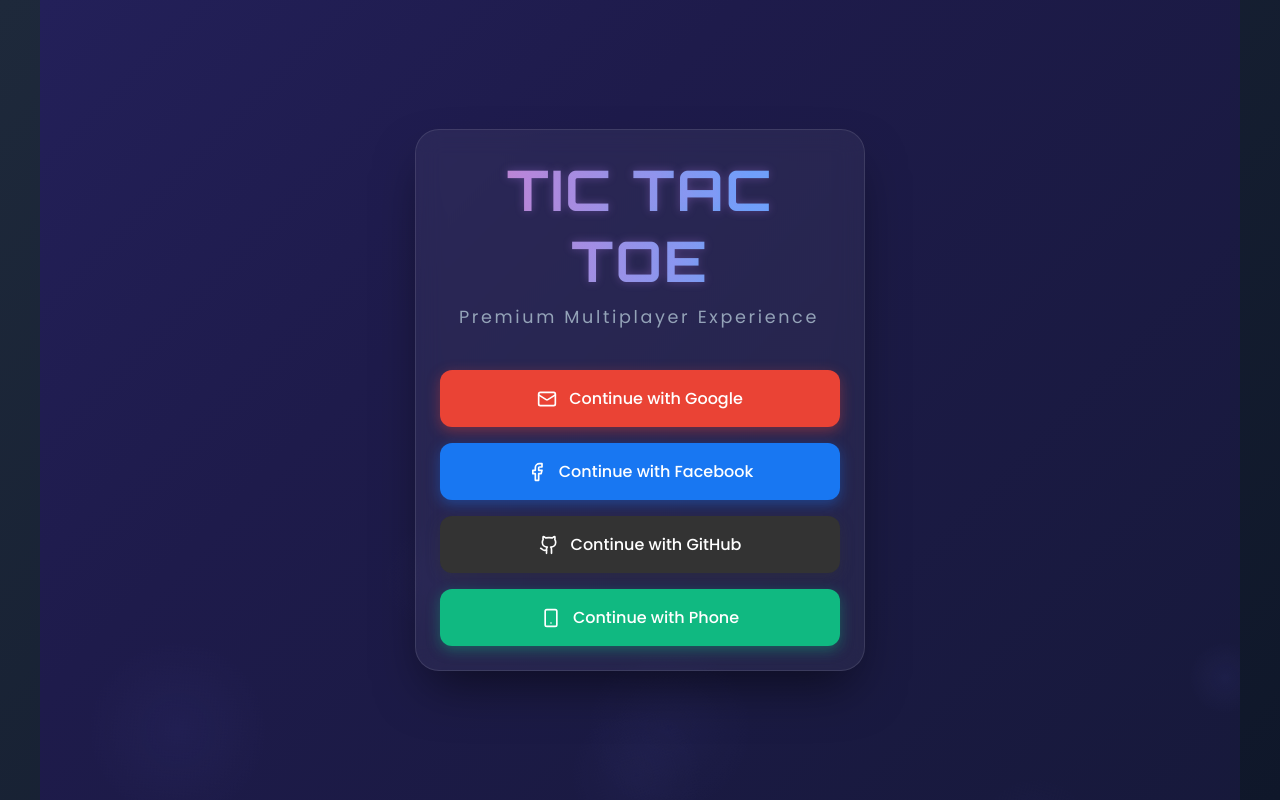
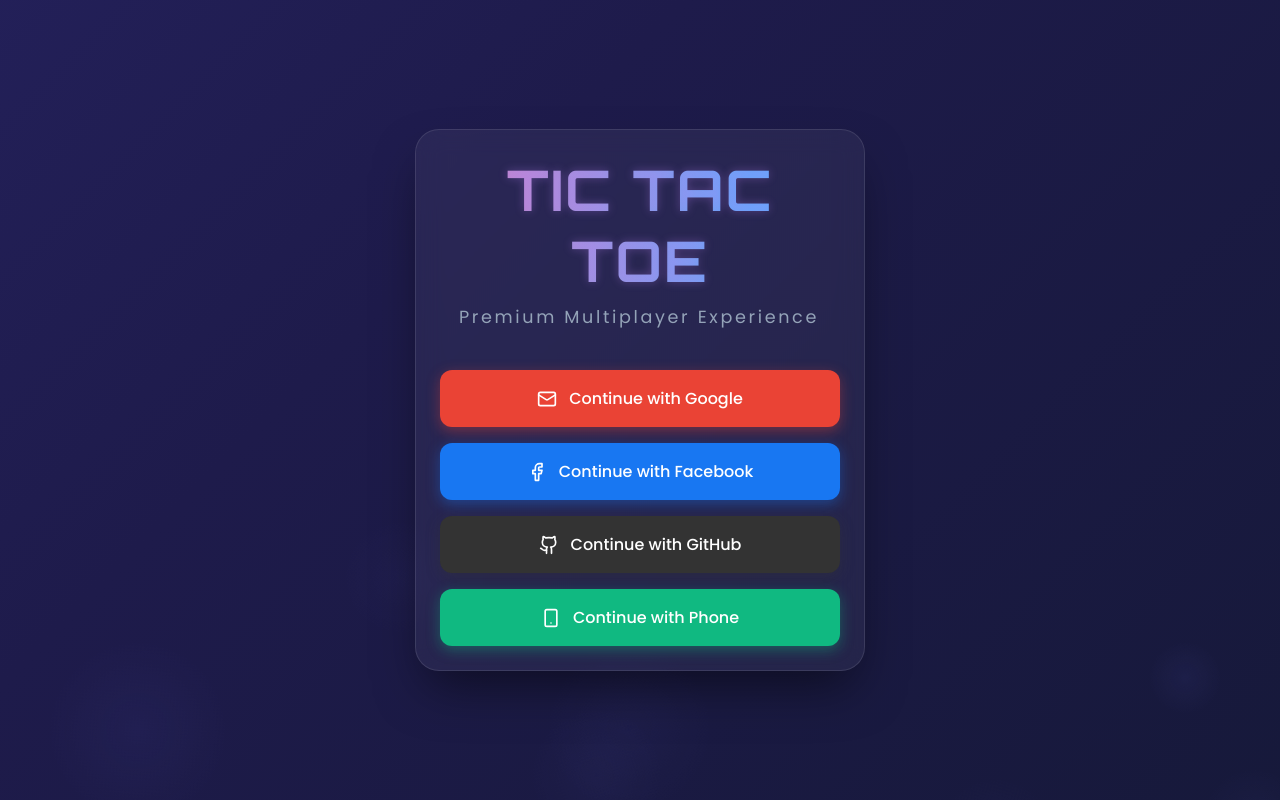
Before and after one commit to rajesh432sarraf/DIGITAL-TIC-TAC-TOE-GAME-test-, a React (Vite) app: page / in a window 1280 px wide. Built offline with nearby package versions, Linux system fonts and the light colour scheme.

Commit message:
update box layout

```diff
--- a/src/components/Game.css
+++ b/src/components/Game.css
@@ -5,6 +5,7 @@
   flex-direction: column;
   gap: 0.5rem;
   align-items: center;
+  box-sizing: border-box;
 }
 
 .game-header {
--- a/src/index.css
+++ b/src/index.css
@@ -17,6 +17,11 @@
   padding: 0;
 }
 
+html, body {
+  max-width: 100vw;
+  overflow-x: hidden;
+}
+
 body {
   font-family: 'Poppins', sans-serif;
   background: var(--bg-gradient);
@@ -25,18 +30,18 @@
   display: flex;
   justify-content: center;
   align-items: center;
-  overflow-x: hidden;
 }
 
 .app-container {
   width: 100%;
-  max-width: 1200px;
+  max-width: 100%;
   min-height: 100vh;
   display: flex;
   justify-content: center;
   align-items: center;
   padding: 1rem;
   overflow-x: hidden;
+  box-sizing: border-box;
 }
 
 .glass-panel {
```
